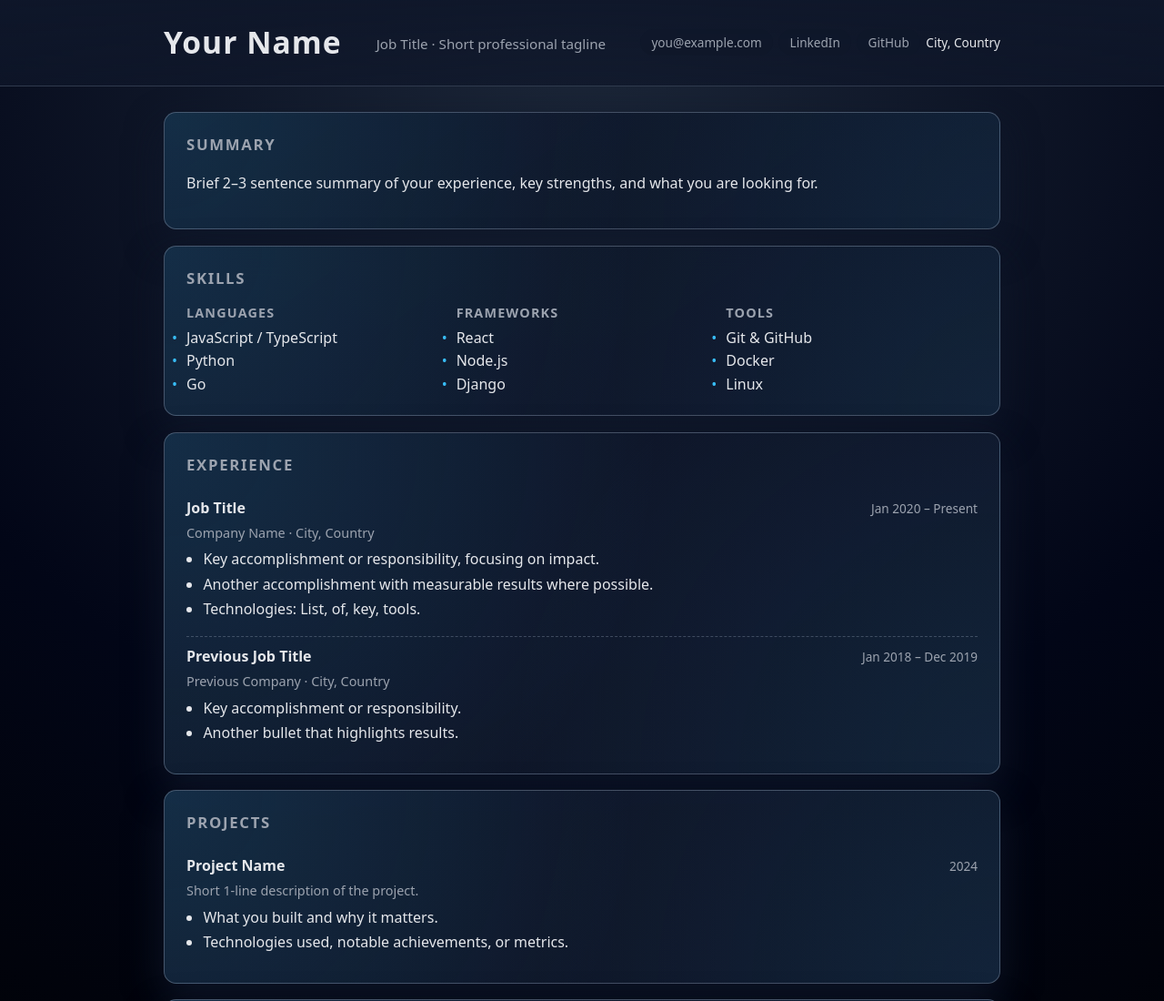
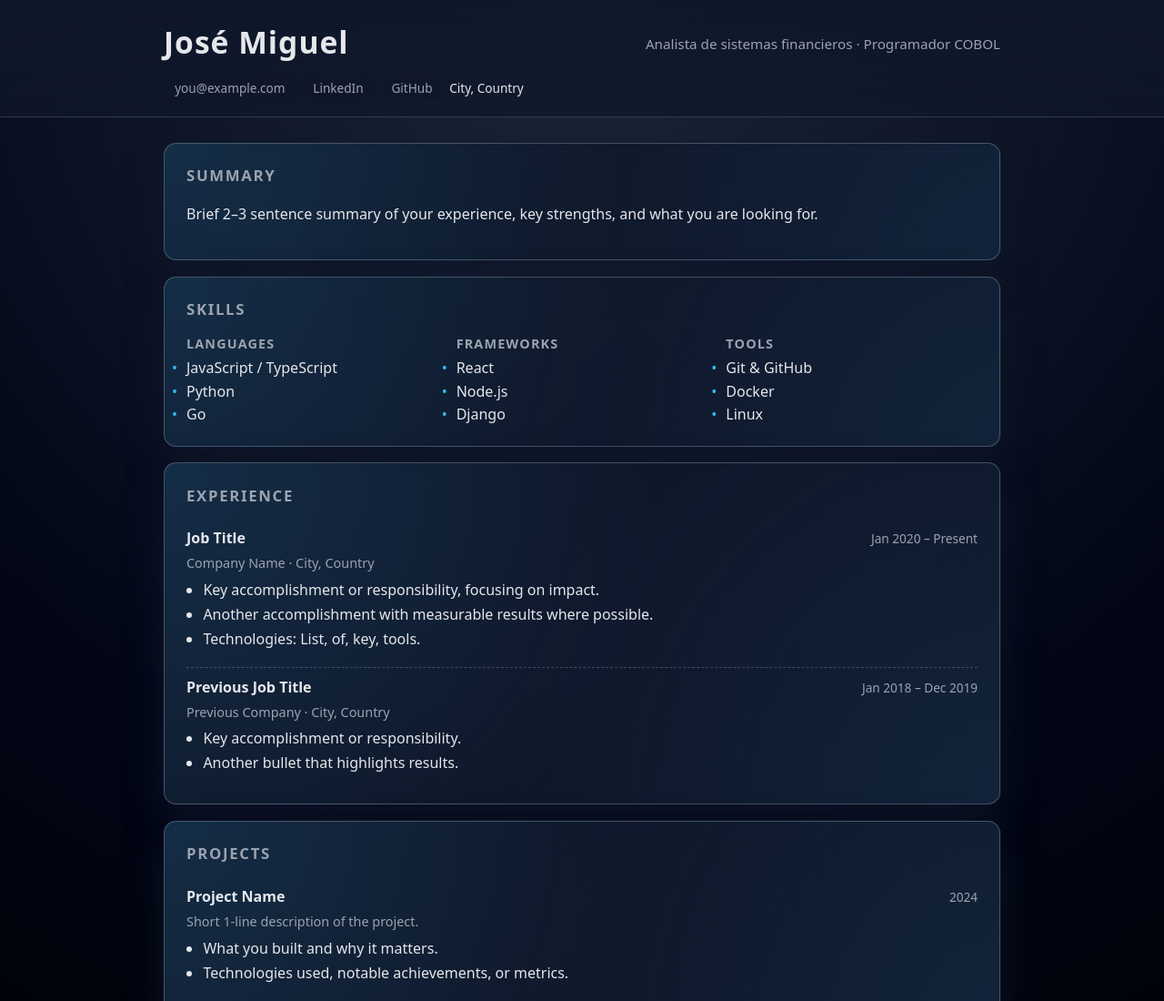
Before and after one commit to Chemi-es/resume-web-template, a plain HTML site: page index.html in a window 1280 px wide. Shown: the top 1100 px of the page at 91% size. Drawn offline with Linux system fonts and the light colour scheme.

Commit message:
Actualiza datos del nombre

```diff
--- a/index.html
+++ b/index.html
@@ -9,8 +9,8 @@
   <body>
     <header class="site-header">
       <div class="container">
-        <h1 class="name">Your Name</h1>
-        <p class="tagline">Job Title · Short professional tagline</p>
+        <h1 class="name">José Miguel</h1>
+        <p class="tagline">Analista de sistemas financieros · Programador COBOL</p>
         <ul class="contact">
           <li><a href="mailto:you@example.com">you@example.com</a></li>
           <li><a href="https://www.linkedin.com/in/your-profile" target="_blank" rel="noreferrer">LinkedIn</a></li>
```
